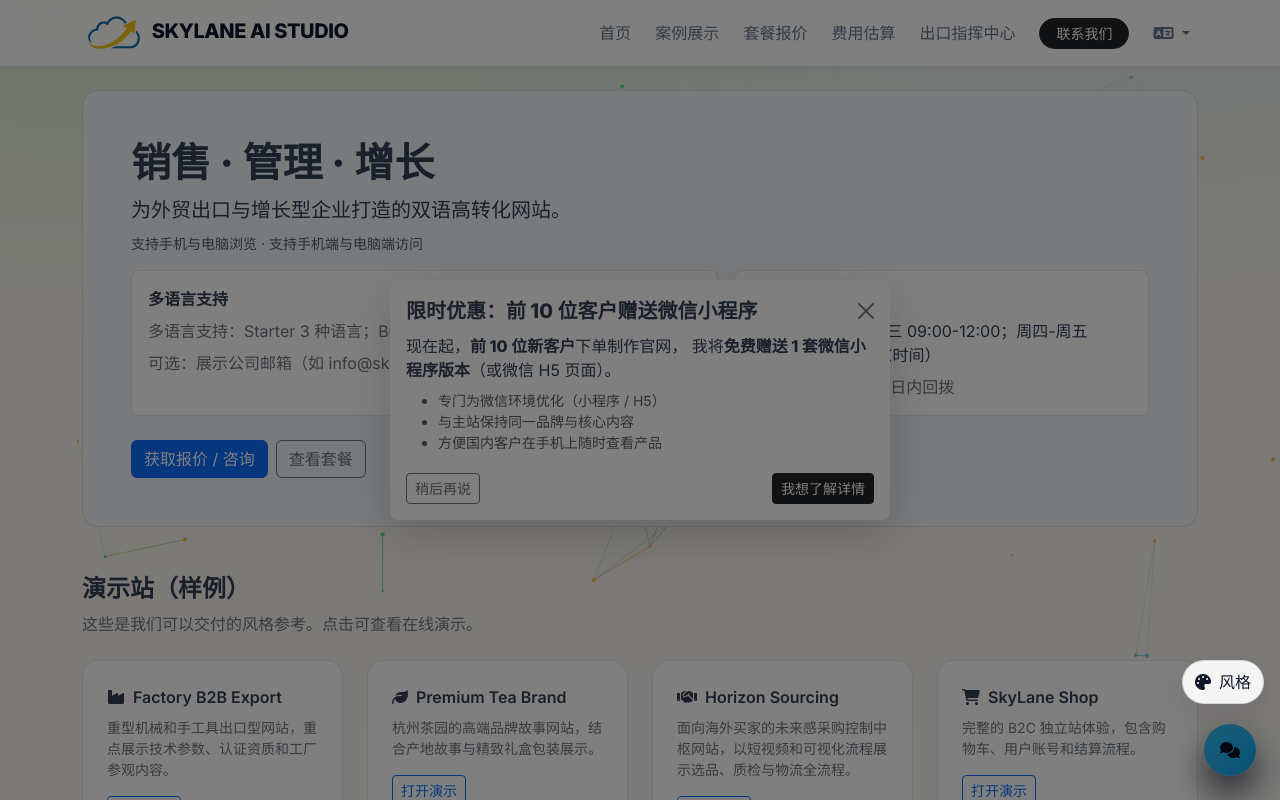
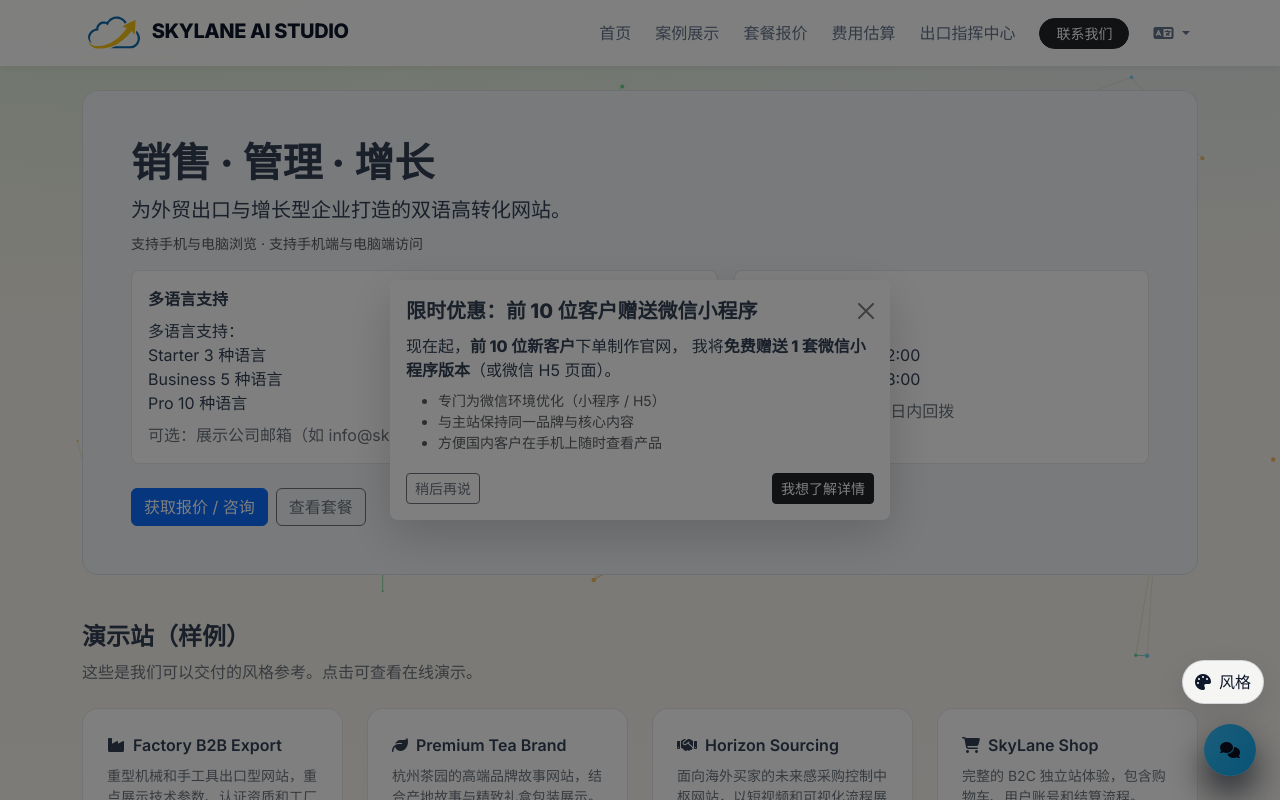
Before and after one commit to yakotaki/SkyLaneAiStudio, a Flask app: page / in a window 1280 px wide. Run offline with Flask 3, Linux system fonts and the light colour scheme.

Commit message:
Update local changes

```diff
--- a/app.py
+++ b/app.py
@@ -495,9 +495,6 @@
         )
     return items
 
-
-
-
 def localize_language_tiers(lang: str):
     lang = "zh" if (lang or "").lower().startswith("zh") else "en"
     items = []
@@ -524,17 +521,17 @@
     lang = "zh" if (lang or "").lower().startswith("zh") else "en"
     if lang == "zh":
         return {
-            "hours": "工作时间：周一-周三 09:00-12:00；周四-周五 09:00-18:00（北京时间）",
+            "hours": "工作时间：<br>周一-周三 09:00-12:00<br>周四-周五 09:00-18:00",
             "missed_calls": "未接来电：1 个工作日内回拨",
             "browsing": "支持手机端与电脑端访问",
-            "multi_lang": "多语言支持：Starter 3 种语言；Business 5 种语言；Pro 不限",
+            "multi_lang": "多语言支持：<br>Starter 3 种语言<br>Business 5 种语言<br>Pro 10 种语言",
             "contact_email": "可选：展示公司邮箱（如 info@skylaneia.com）",
         }
     return {
-        "hours": "Working hours: Mon–Wed 09:00–12:00; Thu–Fri 09:00–18:00 (China time)",
+        "hours": "Working hours: <br>Mon–Wed 09:00–12:00; <br>Thu–Fri 09:00–18:00",
         "missed_calls": "Missed calls: call back within 1 business day",
         "browsing": "Mobile and PC browsing supported",
-        "multi_lang": "Multi-language: Starter 3; Business 5; Pro unlimited",
+        "multi_lang": "Multi-language: \nStarter 3; \nBusiness 5; \nPro 10 languages",
         "contact_email": "Optional: display your company email (e.g., info@skylaneia.com)",
     }
 
--- a/static/css/site.css
+++ b/static/css/site.css
@@ -201,5 +201,6 @@
   display: block;
 }
 
+
 /* Footer: nicer separation */
 footer{ border-top: 1px solid rgba(148,163,184,0.18); }
--- a/templates/index_pc.html
+++ b/templates/index_pc.html
@@ -32,6 +32,7 @@
 
   <p class="small text-muted mb-3 hero-meta">
     {% if lang == "zh" %}
+
       支持手机与电脑浏览{% if support_policy and support_policy.browsing %} · {{ support_policy.browsing }}{% endif %}
     {% else %}
       Mobile + desktop supported{% if support_policy and support_policy.browsing %} · {{ support_policy.browsing }}{% endif %}
@@ -43,14 +44,15 @@
       <div class="col-lg-7">
         <div class="p-3 rounded-3 border bg-white h-100">
           <div class="fw-semibold mb-2">{{ "多语言支持" if lang=="zh" else "Multi-language support" }}</div>
-          <div class="text-secondary">{{ support_policy.multi_lang }}</div>
+          <!-- <div class="text-secondary">{{ support_policy.multi_lang }}</div> -->
+          <p class="mb-0">{{ support_policy.multi_lang | safe }}</p>
           <div class="text-secondary mt-2">{{ support_policy.contact_email }}</div>
         </div>
       </div>
       <div class="col-lg-5">
         <div class="p-3 rounded-3 border bg-white h-100">
           <div class="fw-semibold mb-2">{{ "服务时间" if lang=="zh" else "Working hours" }}</div>
-          <div>{{ support_policy.hours }}</div>
+          <p class="mb-0">{{ support_policy.hours | safe }}</p>
           <div class="text-secondary mt-2">{{ support_policy.missed_calls }}</div>
         </div>
       </div>
@@ -322,7 +324,7 @@
 
           <hr class="my-3">
           <div class="fw-semibold mb-2">{{ "服务时间" if lang=="zh" else "Working hours" }}</div>
-          <div>{{ support_policy.hours }}</div>
+          <p class="mb-0">{{ support_policy.hours | safe }}</p>
           <div class="text-secondary mt-2">{{ support_policy.missed_calls }}</div>
         </div>
       </div>
```
